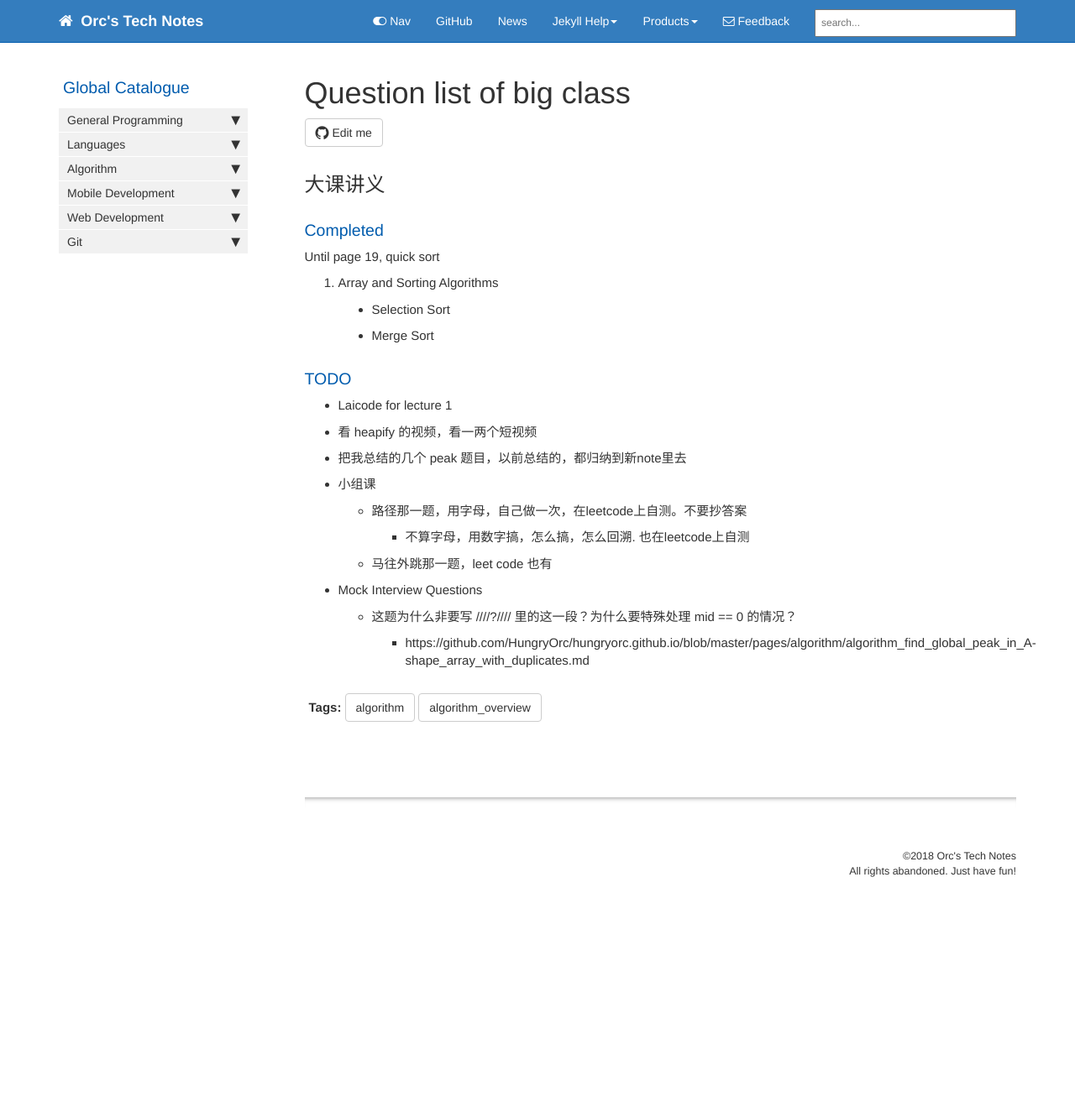
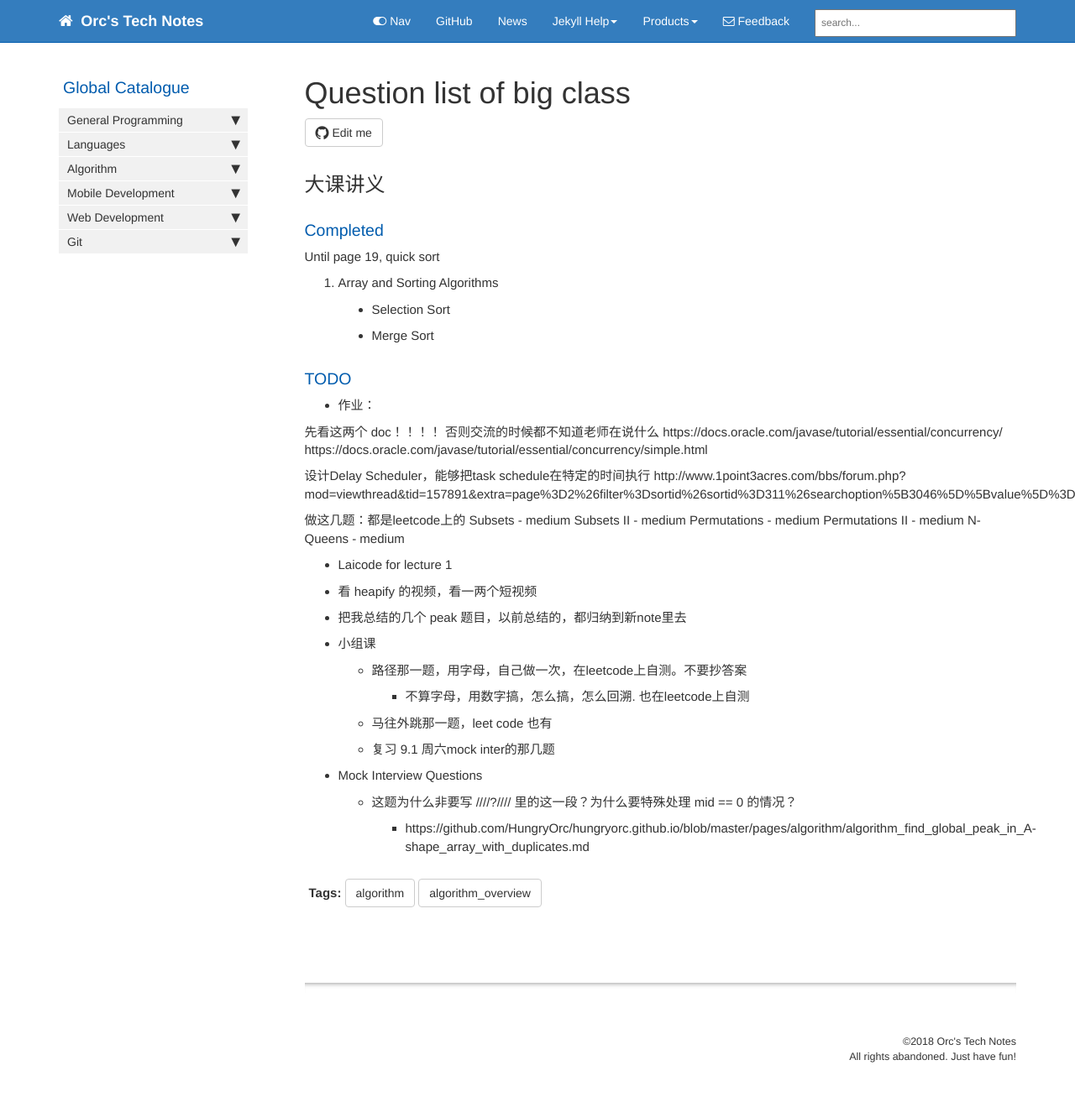
Before and after one commit to HungryOrc/hungryorc.github.io, a Jekyll site: the page built from pages/algorithm/algorithm_todo.md, in a window 1280 px wide. Shown: the whole page at 84% size. Built offline with Jekyll 4.4.1, drawn with Linux system fonts in a browser that asks for light colours; nearby versions of some CDN libraries; comment, search, counter and statistics services are not loaded; before the commit the page ends 1097 px from its top, so only the background shows below that.

Commit message:
Update algorithm_todo.md

```diff
--- a/pages/algorithm/algorithm_todo.md
+++ b/pages/algorithm/algorithm_todo.md
@@ -18,6 +18,26 @@ Until page 19, quick sort
 * Merge Sort
 
 ### TODO
+
+* 作业：
+
+先看这两个 doc！！！！ 否则交流的时候都不知道老师在说什么
+https://docs.oracle.com/javase/tutorial/essential/concurrency/
+https://docs.oracle.com/javase/tutorial/essential/concurrency/simple.html
+
+
+设计Delay Scheduler，能够把task schedule在特定的时间执行
+http://www.1point3acres.com/bbs/forum.php?mod=viewthread&tid=157891&extra=page%3D2%26filter%3Dsortid%26sortid%3D311%26searchoption%5B3046%5D%5Bvalue%5D%3D6%26searchoption%5B3046%5D%5Btype%5D%3Dradio%26sortid%3D311
+
+
+做这几题：都是leetcode上的
+Subsets - medium
+Subsets II - medium
+Permutations - medium
+Permutations II - medium
+N-Queens - medium
+
+
 * Laicode for lecture 1
 * 看 heapify 的视频，看一两个短视频
 * 把我总结的几个 peak 题目，以前总结的，都归纳到新note里去
@@ -27,6 +47,7 @@ Until page 19, quick sort
     * 不算字母，用数字搞，怎么搞，怎么回溯. 也在leetcode上自测
   * 马往外跳那一题，leet code 也有
 
+  * 复习 9.1 周六mock inter的那几题
 
 * Mock Interview Questions
   * 这题为什么非要写 ////?//// 里的这一段？为什么要特殊处理 mid == 0 的情况？
```
